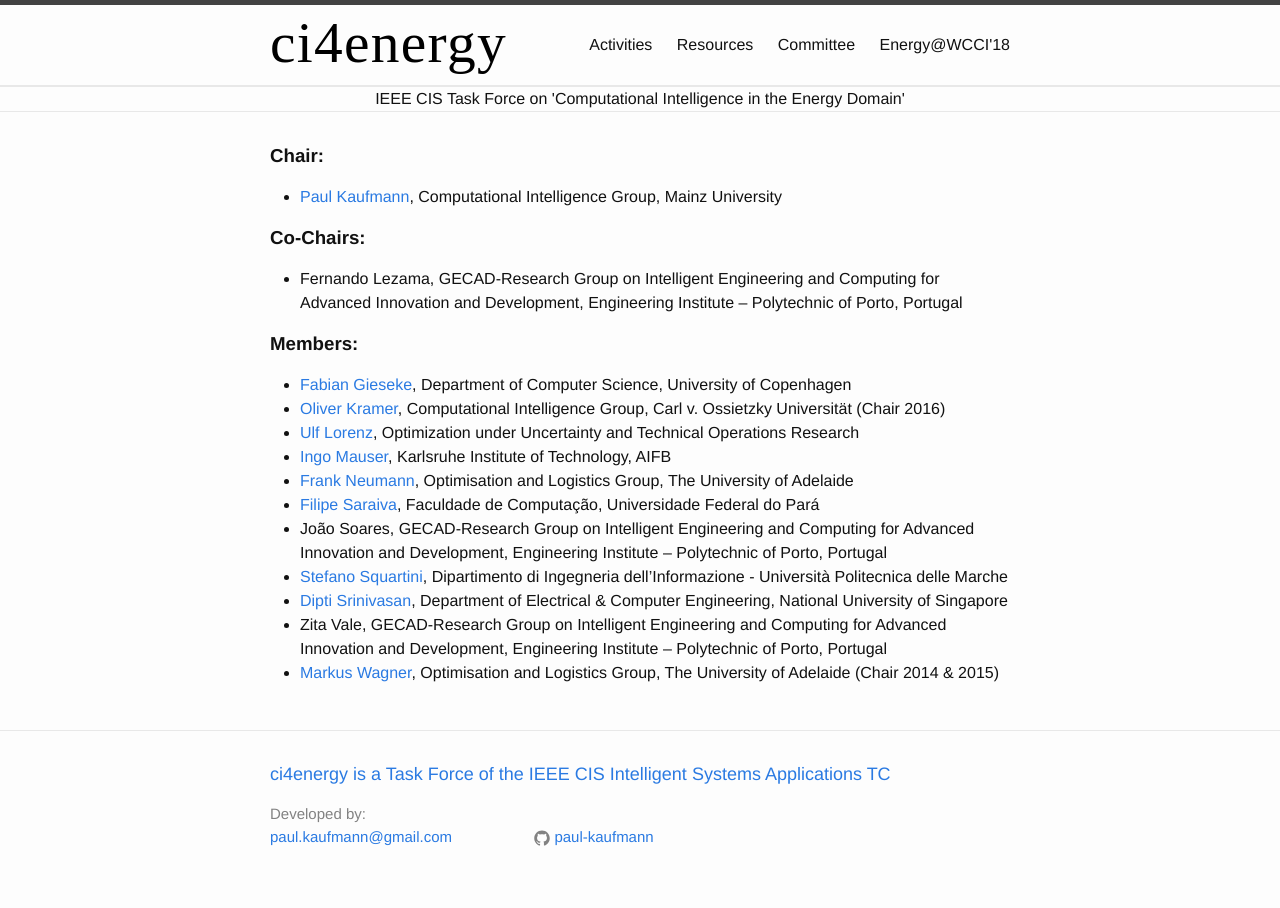
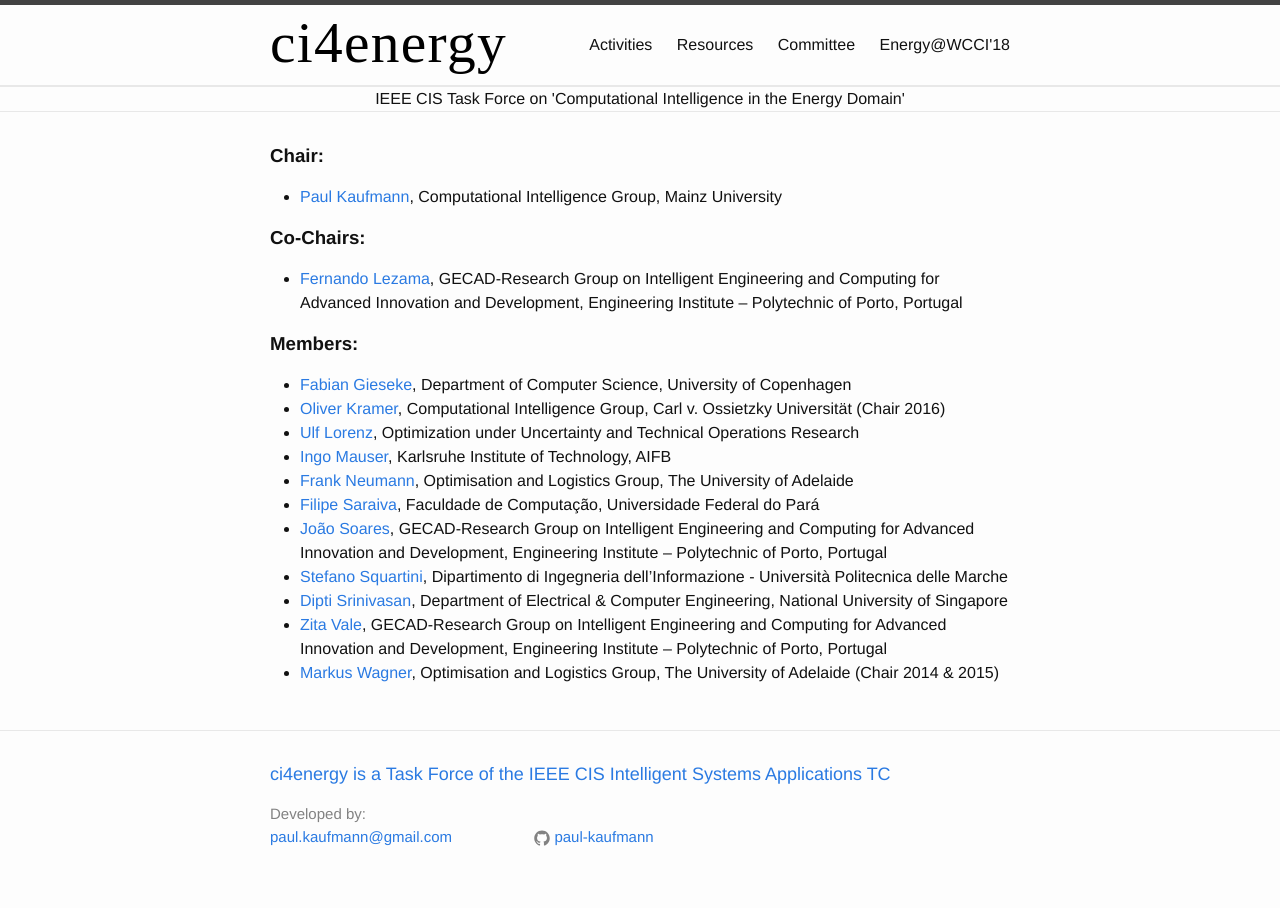
Before and after one commit to ci4energy/ci4energy.github.io, a Jekyll site: the page built from committee.md, in a window 1280 px wide. Built offline with Jekyll 4.4.1, drawn with Linux system fonts in a browser that asks for light colours; some of the changed lines change nothing that is shown.

Commit message:
no message

```diff
--- a/committee.md
+++ b/committee.md
@@ -12,7 +12,7 @@
 
 <h3><b>Co-Chairs:</b></h3>
 
-- Fernando Lezama, GECAD-Research Group on Intelligent Engineering and Computing for Advanced Innovation and Development, Engineering Institute – Polytechnic of Porto, Portugal
+- <a href="http://www.gecad.isep.ipp.pt">Fernando Lezama</a>, GECAD-Research Group on Intelligent Engineering and Computing for Advanced Innovation and Development, Engineering Institute – Polytechnic of Porto, Portugal
 
 <h3><b>Members:</b></h3>
 
@@ -22,8 +22,8 @@
 - <a href="http://www.aifb.kit.edu/web/Ingo_Mauser/en">Ingo Mauser</a>, Karlsruhe Institute of Technology, AIFB
 - <a href="http://cs.adelaide.edu.au/%7Efrank">Frank Neumann</a>, Optimisation and Logistics Group, The University of Adelaide
 - <a href="http://filipesaraiva.info/">Filipe Saraiva</a>, Faculdade de Computação, Universidade Federal do Pará
-- João Soares, GECAD-Research Group on Intelligent Engineering and Computing for Advanced Innovation and Development, Engineering Institute – Polytechnic of Porto, Portugal
+- <a href="http://www.gecad.isep.ipp.pt">João Soares</a>, GECAD-Research Group on Intelligent Engineering and Computing for Advanced Innovation and Development, Engineering Institute – Polytechnic of Porto, Portugal
 - <a href="http://www.dii.univpm.it/stefano.squartini">Stefano Squartini</a>, Dipartimento di Ingegneria dell'Informazione - Università Politecnica delle Marche
 - <a href="http://www.ece.nus.edu.sg/stfpage/elesd/">Dipti Srinivasan</a>, Department of Electrical &amp; Computer Engineering, National University of Singapore
-- Zita Vale, GECAD-Research Group on Intelligent Engineering and Computing for Advanced Innovation and Development, Engineering Institute – Polytechnic of Porto, Portugal
+- <a href="http://www.gecad.isep.ipp.pt">Zita Vale</a>, GECAD-Research Group on Intelligent Engineering and Computing for Advanced Innovation and Development, Engineering Institute – Polytechnic of Porto, Portugal
 - <a href="http://cs.adelaide.edu.au/%7Emarkus">Markus Wagner</a>, Optimisation and Logistics Group, The University of Adelaide (Chair 2014 &amp; 2015)
```
